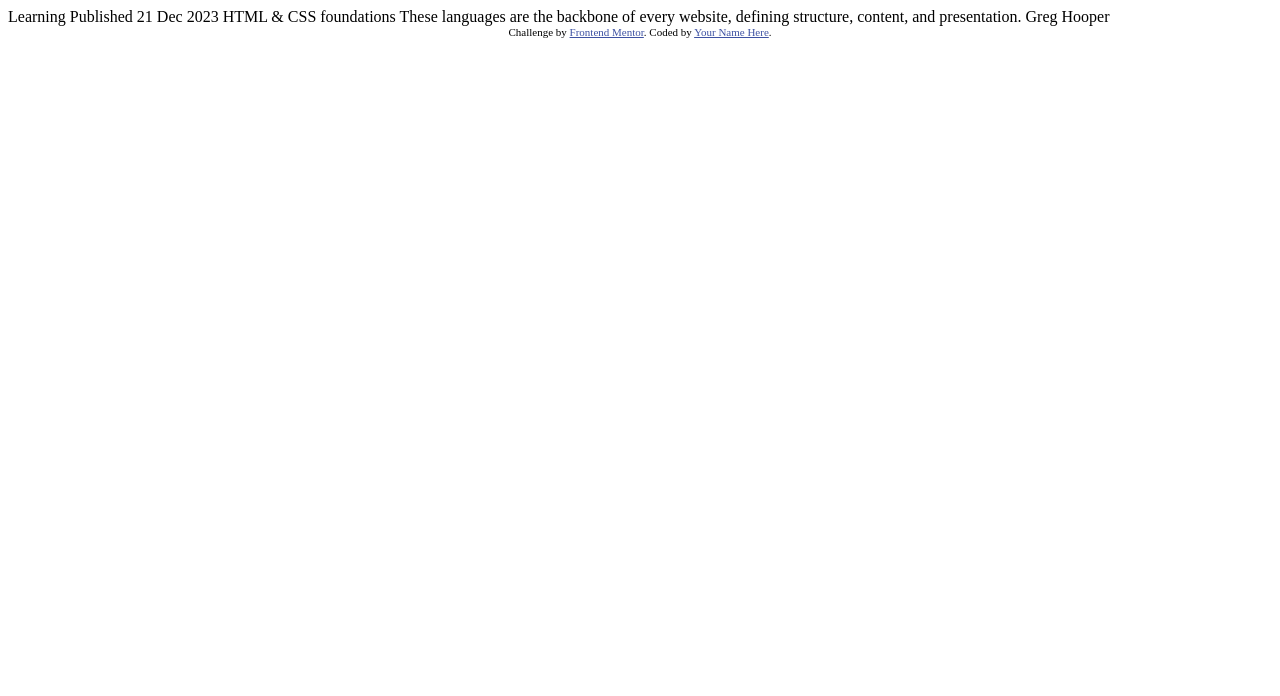
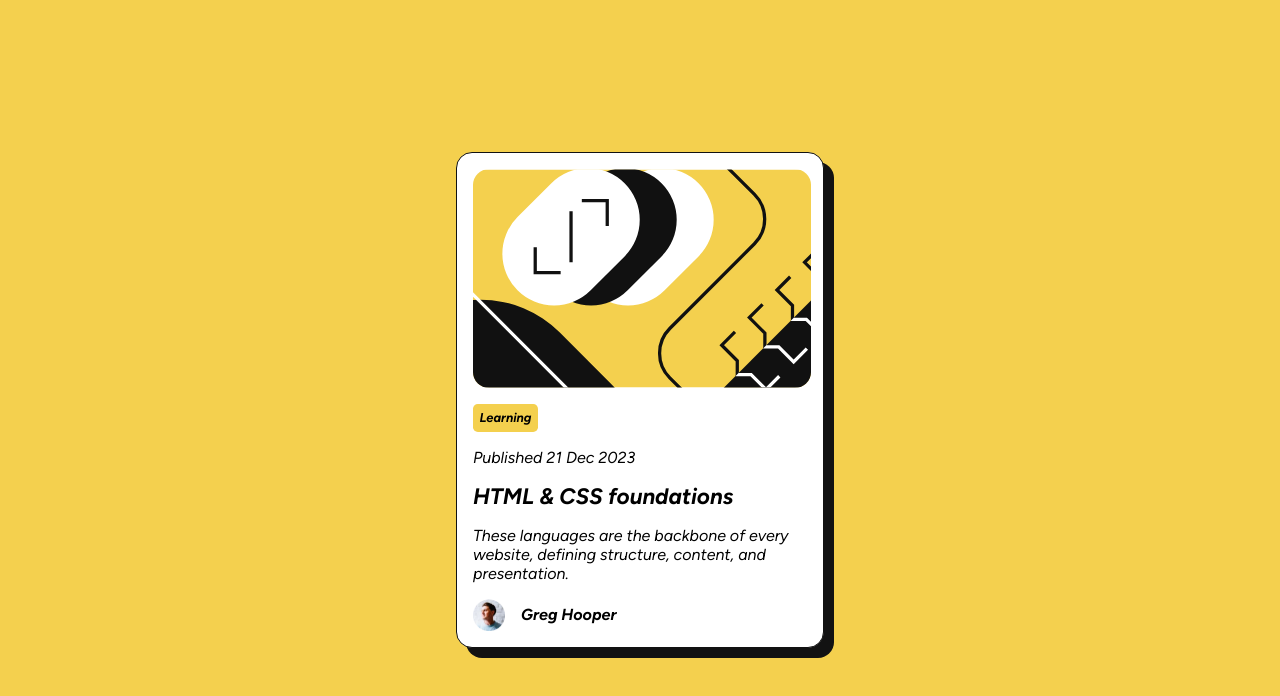
Before and after one commit to matondo11/blog-preview-card, a plain HTML site: page index.html in a window 1280 px wide. Drawn offline with Linux system fonts and the light colour scheme.

Commit message:
commit finalizado

```diff
--- a/index.html
+++ b/index.html
@@ -1,34 +1,49 @@
 <!DOCTYPE html>
 <html lang="en">
   <head>
-  <meta charset="UTF-8">
-  <meta name="viewport" content="width=device-width, initial-scale=1.0"> <!-- displays site properly based on user's device -->
+    <meta charset="UTF-8" />
+    <meta name="viewport" content="width=device-width, initial-scale=1.0" />
+    <!-- displays site properly based on user's device -->
 
-  <link rel="icon" type="image/png" sizes="32x32" href="./assets/images/favicon-32x32.png">
-
+    <link
+      rel="icon"
+      type="image/png"
+      sizes="32x32"
+      href="./assets/images/favicon-32x32.png"
+    />
+    <link rel="stylesheet" href="style.css" />
     <title>Frontend Mentor | Blog preview card</title>
 
     <!-- Feel free to remove these styles or customise in your own stylesheet 👍 -->
     <style>
-    .attribution { font-size: 11px; text-align: center; }
-    .attribution a { color: hsl(228, 45%, 44%); }
+      .attribution {
+        font-size: 11px;
+        text-align: center;
+      }
+      .attribution a {
+        color: hsl(228, 45%, 44%);
+      }
     </style>
   </head>
   <body>
+    <div class="card">
+      <img src="assets/images/illustration-article.svg" alt="" class="image-illustration"/>
 
-  Learning
+      <h1 >Learning</h1>
 
-  Published 21 Dec 2023
+      <p>Published 21 Dec 2023</p>
 
-  HTML & CSS foundations
+      <h2>HTML & CSS foundations</h2>
 
-  These languages are the backbone of every website, defining structure, content, and presentation.
+      <p class="desc">
+        These languages are the backbone of every website, defining structure,
+        content, and presentation.
+      </p>
 
-  Greg Hooper
-
-  <div class="attribution">
-    Challenge by <a href="https://www.frontendmentor.io?ref=challenge" target="_blank">Frontend Mentor</a>.
-    Coded by <a href="#">Your Name Here</a>.
+      <p class="user_info">
+        <img src="assets/images/image-avatar.webp" alt="image-avatar" class="image-avatar"/>
+        <strong>Greg Hooper</strong>
+      </p>
     </div>
   </body>
 </html>
--- /dev/null
+++ b/style.css
@@ -0,0 +1,95 @@
+:root {
+  --Yellow: hsl(47, 88%, 63%);
+  --White: hsl(0, 0%, 100%);
+  --Gray500: hsl(0, 0%, 42%);
+  --Gray950: hsl(0, 0%, 7%);
+  --mainfont: Figtree;
+}
+
+* {
+  margin: 0;
+  padding: 0;
+  box-sizing: border-box;
+}
+
+@font-face {
+  font-family: "Figtree";
+  src: url(assets/fonts/Figtree-Italic-VariableFont_wght.ttf), format(ttf);
+}
+
+body {
+  width: 100vw;
+  height: 100vh;
+  font-family: var(--mainfont);
+  background-color: var(--Yellow);
+  font-family: var(--mainfont);
+  display: flex;
+  justify-content: center;
+  align-items: center;
+}
+
+.card {
+  border-radius: 1rem;
+  box-shadow: 10px 10px 0 var(--Gray950);
+  border: 1px solid var(--Gray950);
+  background-color: var(--White);
+  width: 21rem;
+  height: 34rem;
+  display: flex;
+  flex-flow: column;
+  padding: 1.4rem;
+  gap: 1.3rem;
+}
+
+img.image-illustration {
+  border-radius: 1rem;
+  object-fit: cover;
+  height: 15.625rem;
+}
+
+h1 {
+  font-size: 0.8rem;
+  background-color: var(--Yellow);
+  width: max-content;
+  padding: 0.4rem;
+  border-radius: 0.3rem;
+}
+
+h2 {
+  font-size: 1.4rem;
+  &:hover{
+    color: var(--Yellow);
+    cursor: pointer;
+  }
+}
+
+p.user_info {
+  display: flex;
+  align-items: center;
+  gap: 1rem;
+}
+img.image-avatar {
+  object-fit: cover;
+  max-width: 2rem;
+}
+
+@media (min-width: 376px) {
+
+    .card{
+         padding: 1rem;
+          width: 23rem;
+           height: 31rem;
+           gap: 1rem;
+    }
+
+    img.image-illustration {
+  border-radius: 1rem;
+  object-fit: cover;
+  width: 21.1rem;
+  height: 16.95rem;
+}
+  img.image-avatar {
+    object-fit: cover;
+    max-width:2rem;
+  }
+}
```
Lines whose indentation alone changed are shown as unchanged.
